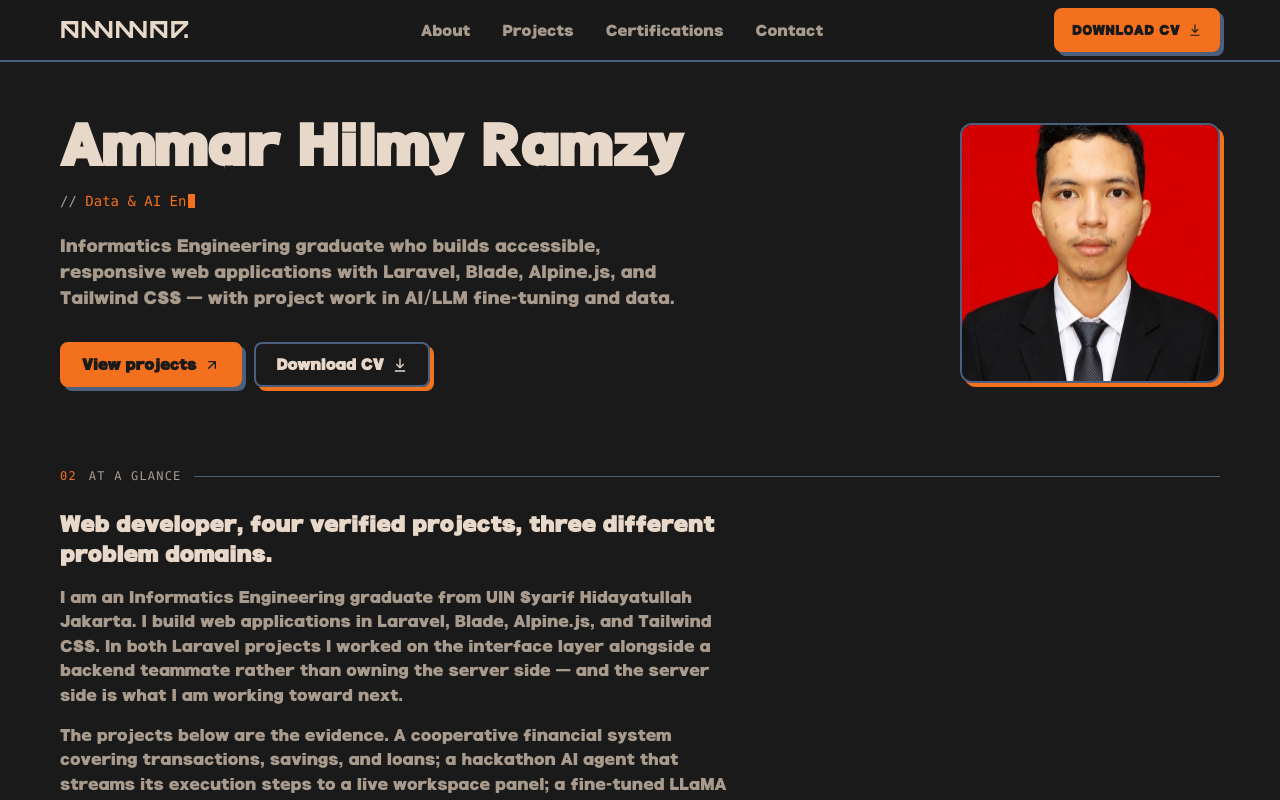
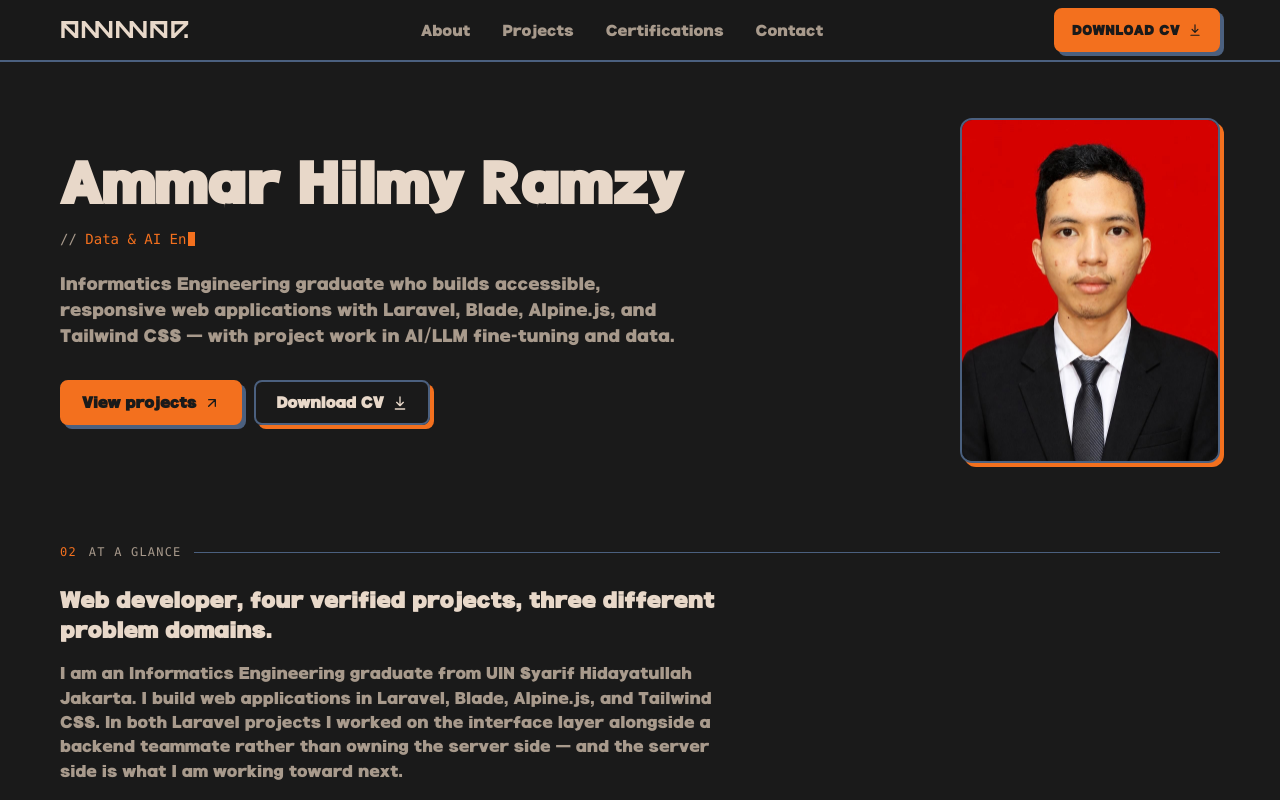
Before and after one commit to DeezIsAme/ammarhilmy-dev, a Next.js app: page / in a window 1280 px wide. Shown: the top 800 px of the page. Built offline with nearby package versions, Linux system fonts and the light colour scheme.

Commit message:
fix: match photo frame to the portrait's 3:4 ratio so the head is not cropped
The frame was aspect-square while the photo is a 3:4 formal portrait, so object-cover cut 241px off the height and took the top of the head with it. Frame now follows the photo's own ratio: 0.0px cropped.

```diff
--- a/src/components/home/Hero.tsx
+++ b/src/components/home/Hero.tsx
@@ -51,8 +51,14 @@ export function Hero() {
         </div>
       </div>
 
+      {/* Frame matches the photo's own ratio (3:4, a standard formal-photo
+          format) rather than forcing the photo into a square. `object-cover`
+          on a square frame had to cut ~120px off the top and bottom of a
+          1124x1365 portrait, which took the top of the head with it.
+          To go back to a square frame instead, change this back to
+          `aspect-square` — the photo would need cropping to 1:1 first. */}
       <div className="hover-zoom order-first w-[180px] shrink-0 overflow-hidden rounded-[var(--radius-card)] border-2 border-border bg-surface shadow-[4px_4px_0_0_var(--color-accent)] lg:order-last lg:w-full">
-        <div className="relative aspect-square w-full">
+        <div className="relative aspect-[3/4] w-full">
           <Image
             src="/profile.jpg"
             alt={`${profile.name} — profile photo`}
```
